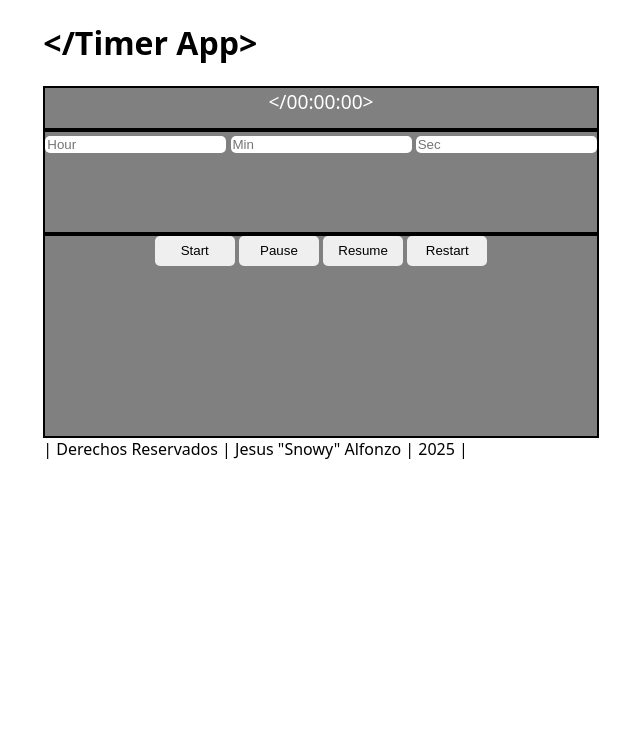
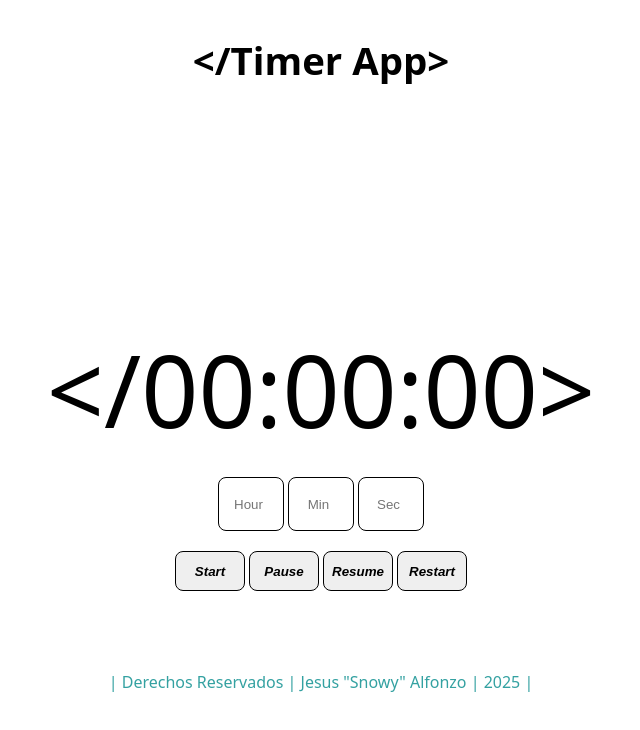
Before and after one commit to JesusAlfonzo/timer-app, a website: page src/pages/index.html in a window 1280 px wide. Shown: the whole page, without its empty margins (319-959 px from the left). Drawn offline with Linux system fonts and the light colour scheme.

Commit message:
Se estilizo por completo la pagina lista para una V1

```diff
--- a/src/styles/global.css
+++ b/src/styles/global.css
@@ -1,63 +1,106 @@
 body{
     display: grid;
     justify-content: center;
-    align-items: center;
-    margin: 0;
-    padding: 0;
+    place-items: center;
     font-family: system-ui, -apple-system, BlinkMacSystemFont, 'Segoe UI', Roboto, Oxygen, Ubuntu, Cantarell, 'Open Sans', 'Helvetica Neue', sans-serif
 }
 
-.bodyTimer{
-    display: flexbox;
+/* Header */
+
+header{
+    font-size: larger;
+}
+
+header h1{
+    font-weight: 600;
+}
+
+/* Main Container */
+
+#mainContainer{
+    display: flex;
     justify-content: center;
     align-items: center;
-    height: 350px;
-    width: 550px;
-    border: 5px;
-    border-style: solid;
-    border-color: black;
+    height: 70vh;
+}
+
+
+/* Section general */
+
+.generalContainer{
+    display: grid;
+    justify-content: center;
+    align-items: center;
+    height: 20vh;
+    /* margin: 10px; */
+}
+
+/* Contador de tiempo */
+
+.displayContainer{
+    margin: 10px;
 }
 
 .timeRemaining{
-    font-size: larger;
-    background-color: grey;
-    color: white;
-    text-align: center;
-    height: 40px;
-    border: 2px;
-    border-style: solid;
-    border-color:black;
+    display: flex;
+    justify-content: center;
+
+}
+
+.timeRemaining span{
+    font-size: 100px;
+    font-weight: 400;
+}
+
+/* Inputs de tiempo */
+
+.inputsContainer{
+    margin: 10px;
 }
 
 .inputsTimer{
-    background-color: grey;
-    color: white;
-    text-align: justify;
-    height: 100px;
-    border: 2px;
-    border-style: solid;
-    border-color:black;
+    display: flex;
+    justify-content: center;
 }
 
 .inputsTimer input{
-    border-style: hidden;
-    border-radius: 5px;
+    margin-inline: 2px;
+    height: 50px;
+    width: 60px;
+    text-align: center;
+    text-indent: 10px;
+    border: 1px;
+    border-radius: 8px;
+    border-style: solid;
 }
 
-.controlBtn{
-    background-color: grey;
-    color: white;
-    text-align: center;
-    height: 200px;
-    border: 2px;
-    border-style: solid;
-    border-color:black;
+/* Botones para controlar el temporizador */
+
+.btnContainer{
+    margin: 10px;
 }
 
-.controlBtn button {
-    border-style: hidden;
-    border-radius: 5px;
-    height: 30px;
-    width: 80px;
+.controlBtn {
+    display: flex;
+    justify-content: center;
+}
+
+.controlBtn button{
+    margin-inline: 2px;
+    height: 40px;
+    width: 70px;
+    font-style: italic;
+    font-weight: 700;
+    border-radius: 8px;
+    border: 1px;
+    border-style: solid;
+}
+
+/* Footer */
+
+.footer1{
     text-align: center;
+    color: rgba(0, 138, 138, 0.799);
+    z-index: 0;
+
 }
```
